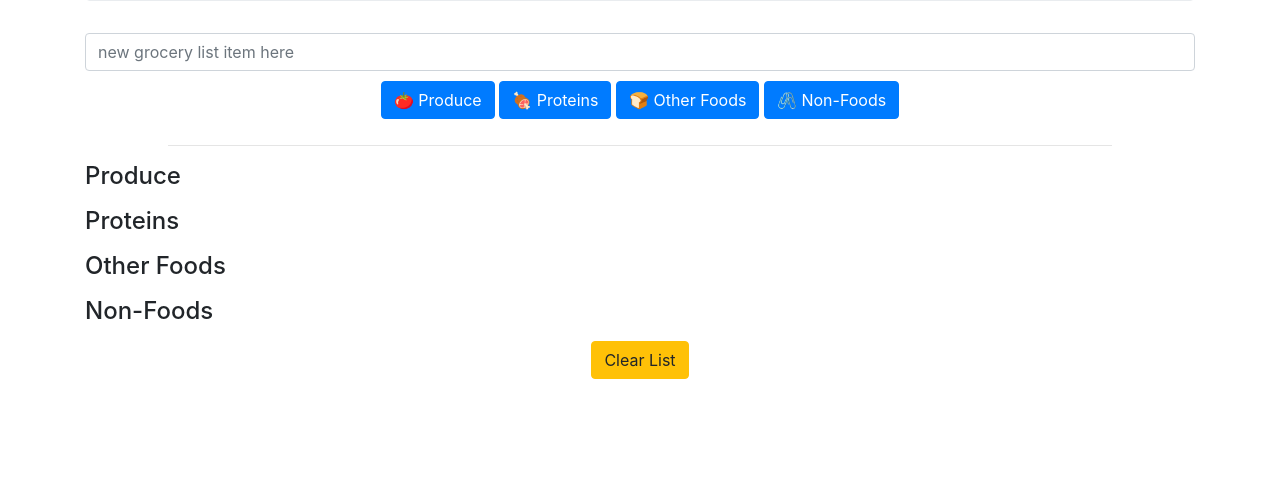
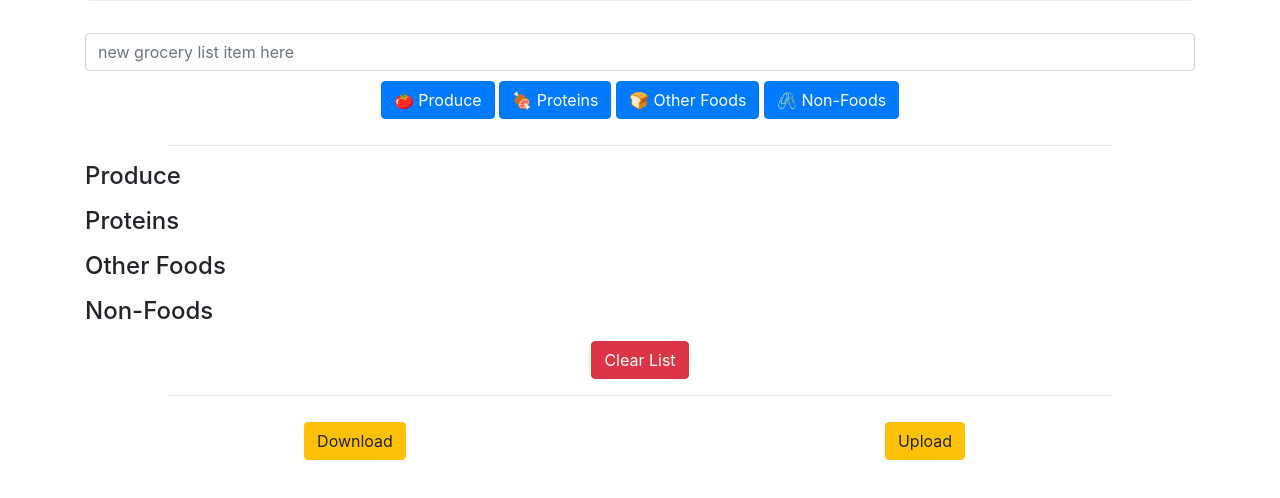
Before and after one commit to HoldenJC/categorized-grocery-list-aws-api, a website built with webpack: page src/index.html in a window 1280 px wide. Shown: the part 150-648 px from the top of the page. Built offline with nearby package versions, Linux system fonts and the light colour scheme.

Commit message:
add some dummy upload download buttons and add style

```diff
--- a/src/index.html
+++ b/src/index.html
@@ -32,7 +32,16 @@
     <ul id="non-foodsList">Non Foods: </ul>
     </div>
 
-    <button id="clearList" class="btn btn-warning">Clear List</button>
+    <button id="clearList" class="btn btn-danger">Clear List</button>
+    <hr>
+    <div class="row">
+      <div class="col">
+        <button id="downloadList" class="btn btn-warning">Download</button>
+      </div>
+      <div class="col">
+        <button id="uploadList" class="btn btn-warning">Upload</button>
+      </div>
+    </div>
   </div>
 </body>
 </html>
--- a/src/styles.css
+++ b/src/styles.css
@@ -9,7 +9,7 @@ button {
   padding-bottom: 15px !important;
 }
 
-#groceryList, form, #clearList, .header {
+#groceryList, form, #clearList, #downloadList, #uploadList, .header {
   text-align: center;
   display: block;
   margin-left: auto;
```
